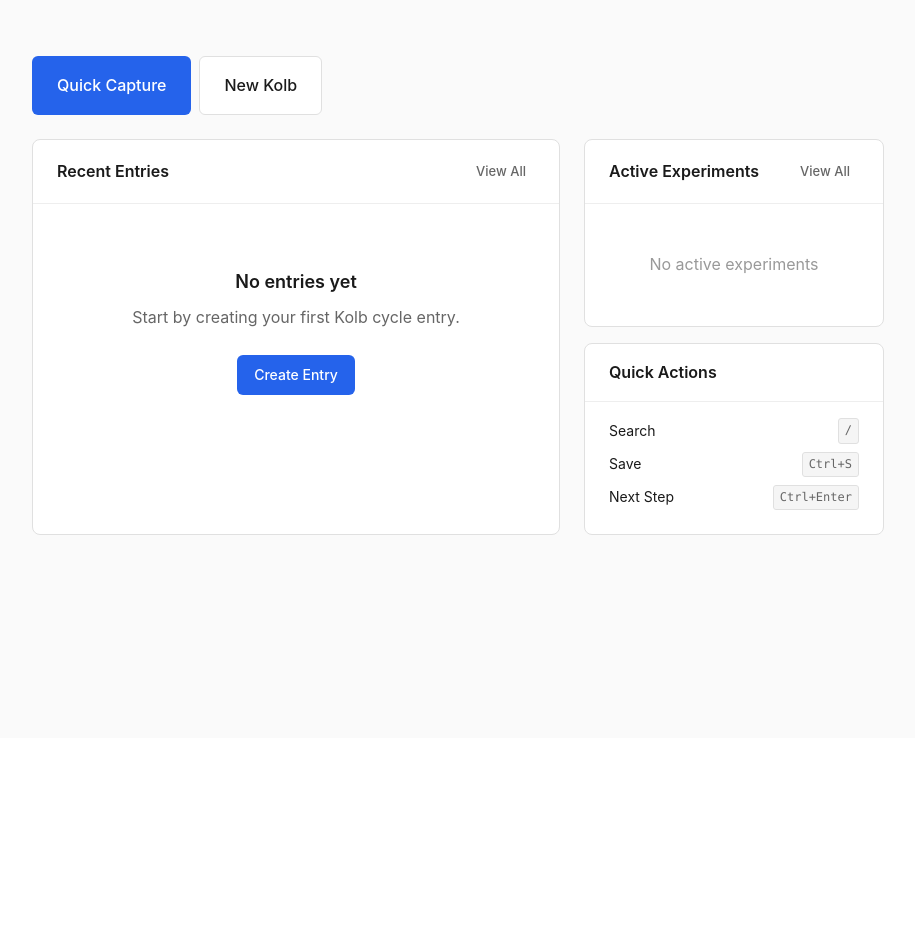
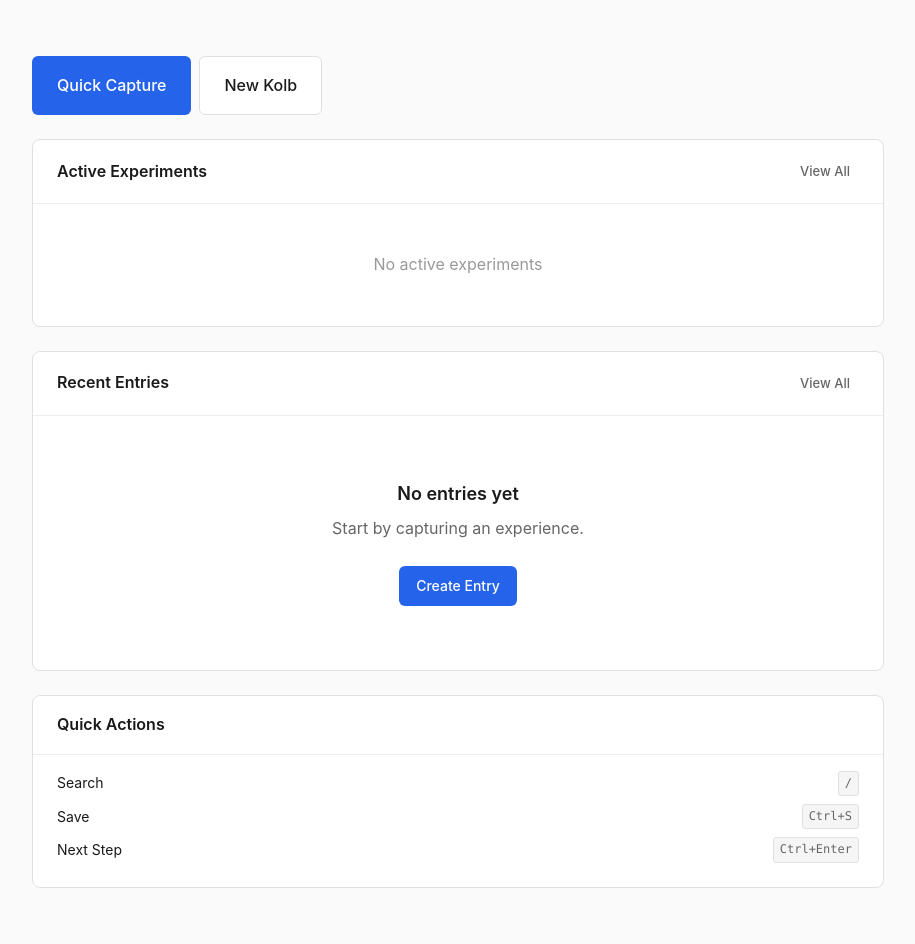
Before and after one commit to hrdkdev/kolbs, a Flask app: page / in a window 1280 px wide. Shown: the part 62-1006 px from the top of the page, without its empty margins (182-1097 px from the left). Before the commit the page ends 597 px from the top, so only its background shows below. Run offline with Flask 3, Linux system fonts and the light colour scheme; data that the repository does not hold is empty.

Commit message:
feat: simplified process

```diff
--- a/app.py
+++ b/app.py
@@ -66,18 +66,16 @@ def get_filters_from_request():
 @app.route("/")
 def index():
     """Home dashboard."""
+    # Get recent entries (no status filtering)
     recent_entries = db.list_entries(limit=10)
     for entry in recent_entries:
         entry["completion"] = db.calculate_completion(entry)
-        entry["missing_steps"] = db.get_missing_steps(entry)
 
-    latest_draft = db.get_latest_draft()
     active_experiments = db.get_active_experiments()[:5]
 
     return render_template(
         "index.html",
         recent_entries=recent_entries,
-        latest_draft=latest_draft,
         active_experiments=active_experiments,
     )
 
@@ -357,16 +355,6 @@ def create_entry_form():
         tag_names = [t.strip() for t in tags_str.split(",") if t.strip()]
         db.set_entry_tags(entry_id, tag_names)
 
-    # Handle marking complete
-    if request.form.get("action") == "complete":
-        entry = db.get_entry(entry_id)
-        can_complete, msg = db.can_mark_complete(entry)
-        if can_complete:
-            db.update_entry(entry_id, {"is_complete": True})
-            flash("Entry marked complete", "success")
-        else:
-            flash(f"Cannot mark complete: {msg}", "error")
-
     flash("Entry created", "success")
     return redirect(url_for("view_entry", entry_id=entry_id))
 
@@ -407,17 +395,6 @@ def update_entry_form(entry_id):
     tags_str = request.form.get("tags", "")
     tag_names = [t.strip() for t in tags_str.split(",") if t.strip()]
     db.set_entry_tags(entry_id, tag_names)
-
-    # Handle marking complete
-    if request.form.get("action") == "complete":
-        entry = db.get_entry(entry_id)
-        can_complete, msg = db.can_mark_complete(entry)
-        if can_complete:
-            db.update_entry(entry_id, {"is_complete": True})
-            flash("Entry marked complete", "success")
-        else:
-            flash(f"Cannot mark complete: {msg}", "error")
-            return redirect(url_for("view_entry", entry_id=entry_id))
 
     flash("Entry saved", "success")
 
@@ -806,6 +783,14 @@ def unarchive_goal_route(goal_id):
     return redirect(url_for("goals_dashboard"))
 
 
+@app.route("/goals/<int:goal_id>/delete", methods=["POST"])
+def delete_goal_route(goal_id):
+    """Permanently delete a goal."""
+    db.delete_goal(goal_id)
+    flash("Goal permanently deleted", "success")
+    return redirect(url_for("goals_dashboard"))
+
+
 @app.route("/goals/<int:goal_id>/metric/add", methods=["POST"])
 def add_metric_form(goal_id):
     """Add a performance metric to a goal."""
--- a/db.py
+++ b/db.py
@@ -1107,6 +1107,12 @@ def archive_goal(goal_id):
     update_goal(goal_id, {"is_archived": True})
 
 
+def delete_goal(goal_id):
+    """Permanently delete a goal and all related data."""
+    with get_db() as conn:
+        conn.execute("DELETE FROM goals WHERE id = ?", (goal_id,))
+
+
 def list_goals(include_archived=False):
     """List all goals."""
     query = "SELECT * FROM goals"
--- a/static/css/style.css
+++ b/static/css/style.css
@@ -470,6 +470,22 @@ main {
     color: var(--text-muted);
 }
 
+/* Badge for count indicators */
+.badge {
+    display: inline-flex;
+    align-items: center;
+    justify-content: center;
+    min-width: 20px;
+    height: 20px;
+    padding: 0 6px;
+    margin-left: var(--space-sm);
+    font-size: 0.75rem;
+    font-weight: 600;
+    border-radius: 10px;
+    background: var(--accent-primary);
+    color: white;
+}
+
 /* Valence indicators */
 .valence-indicator {
     display: inline-block;
@@ -698,6 +714,7 @@ main {
     display: flex;
     align-items: center;
     gap: var(--space-sm);
+    flex-wrap: wrap;
 }
 
 .entry-item-title a {
@@ -811,8 +828,18 @@ main {
     gap: var(--space-lg);
 }
 
+.cycles-grid {
+    display: grid;
+    grid-template-columns: 1fr 1fr;
+    gap: var(--space-lg);
+}
+
 @media (max-width: 900px) {
     .dashboard-grid {
+        grid-template-columns: 1fr;
+    }
+
+    .cycles-grid {
         grid-template-columns: 1fr;
     }
 }
--- a/templates/goal_view.html
+++ b/templates/goal_view.html
@@ -39,6 +39,9 @@
                 <button type="submit" class="btn btn-ghost" onclick="return confirm('Archive this goal?')">Archive</button>
             </form>
             {% endif %}
+            <form action="{{ url_for('delete_goal_route', goal_id=goal.id) }}" method="POST" style="display:inline;">
+                <button type="submit" class="btn btn-ghost text-danger" onclick="return confirm('Permanently delete this goal? This cannot be undone and will delete all logs, metrics, and risks.')">Delete</button>
+            </form>
         </div>
     </div>
 
--- a/templates/index.html
+++ b/templates/index.html
@@ -7,80 +7,9 @@
     <div class="actions-row">
         <a href="{{ url_for('new_entry', quick=1) }}" class="btn btn-primary btn-lg">Quick Capture</a>
         <a href="{{ url_for('new_entry') }}" class="btn btn-secondary btn-lg">New Kolb</a>
-        {% if latest_draft %}
-        <a href="{{ url_for('view_entry', entry_id=latest_draft.id) }}" class="btn btn-secondary btn-lg">
-            Continue Draft
-        </a>
-        {% endif %}
     </div>
 
-    <div class="dashboard-grid">
-        <div class="panel">
-            <div class="panel-header">
-                <span>Recent Entries</span>
-                <a href="{{ url_for('list_entries') }}" class="btn btn-ghost btn-sm">View All</a>
-            </div>
-            <div class="panel-content">
-                {% if recent_entries %}
-                <div class="entry-list">
-                    {% for entry in recent_entries %}
-                    <div class="entry-item">
-                        <div class="entry-item-main">
-                            <div class="entry-item-title">
-                                <span class="valence-indicator valence-{{ entry.valence }}"></span>
-                                <a href="{{ url_for('view_entry', entry_id=entry.id) }}">
-                                    {{ entry.title or 'Untitled' }}
-                                </a>
-                                {% if entry.is_complete %}
-                                <span class="chip chip-complete">Complete</span>
-                                {% else %}
-                                <span class="chip chip-draft">Draft</span>
-                                {% endif %}
-                            </div>
-                            <div class="entry-item-meta">
-                                <span>{{ entry.occurred_at[:10] if entry.occurred_at else 'No date' }}</span>
-                                {% if entry.domain %}
-                                <span>{{ entry.domain }}</span>
-                                {% endif %}
-                                {% if entry.experiment_count %}
-                                <span>{{ entry.experiment_count }} experiment{{ 's' if entry.experiment_count != 1 else '' }}</span>
-                                {% endif %}
-                            </div>
-                            {% if entry.tags %}
-                            <div class="entry-item-tags">
-                                {% for tag in entry.tags %}
-                                <span class="tag-item">{{ tag }}</span>
-                                {% endfor %}
-                            </div>
-                            {% endif %}
-                            {% if entry.missing_steps %}
-                            <div class="text-sm text-muted mt-md">
-                                Missing: {{ entry.missing_steps | join(', ') }}
-                            </div>
-                            {% endif %}
-                        </div>
-                        <div class="entry-item-progress">
-                            <div class="entry-item-progress-label">{{ entry.completion }}%</div>
-                            <div class="progress-bar">
-                                <div class="progress-fill {% if entry.completion == 100 %}complete{% endif %}"
-                                     style="width: {{ entry.completion }}%"></div>
-                            </div>
-                        </div>
-                    </div>
-                    {% endfor %}
-                </div>
-                {% else %}
-                <div class="empty-state">
-                    <div class="empty-state-title">No entries yet</div>
-                    <div class="empty-state-text">Start by creating your first Kolb cycle entry.</div>
-                    <a href="{{ url_for('new_entry') }}" class="btn btn-primary">Create Entry</a>
-                </div>
-                {% endif %}
-            </div>
-        </div>
-
-        <div>
-            <div class="panel">
+    <div class="panel mb-lg">
         <div class="panel-header">
             <span>Active Experiments</span>
             <a href="{{ url_for('list_experiments') }}" class="btn btn-ghost btn-sm">View All</a>
@@ -111,7 +40,60 @@
         </div>
     </div>
 
-            <div class="panel mt-md">
+    <div class="panel">
+        <div class="panel-header">
+            <span>Recent Entries</span>
+            <a href="{{ url_for('list_entries') }}" class="btn btn-ghost btn-sm">View All</a>
+        </div>
+        <div class="panel-content">
+            {% if recent_entries %}
+            <div class="entry-list">
+                {% for entry in recent_entries %}
+                <div class="entry-item">
+                    <div class="entry-item-main">
+                        <div class="entry-item-title">
+                            <span class="valence-indicator valence-{{ entry.valence }}"></span>
+                            <a href="{{ url_for('view_entry', entry_id=entry.id) }}">
+                                {{ entry.title or 'Untitled' }}
+                            </a>
+                        </div>
+                        <div class="entry-item-meta">
+                            <span>{{ entry.occurred_at[:10] if entry.occurred_at else 'No date' }}</span>
+                            {% if entry.domain %}
+                            <span>{{ entry.domain }}</span>
+                            {% endif %}
+                            {% if entry.experiment_count %}
+                            <span>{{ entry.experiment_count }} experiment{{ 's' if entry.experiment_count != 1 else '' }}</span>
+                            {% endif %}
+                        </div>
+                        {% if entry.tags %}
+                        <div class="entry-item-tags">
+                            {% for tag in entry.tags %}
+                            <span class="tag-item">{{ tag }}</span>
+                            {% endfor %}
+                        </div>
+                        {% endif %}
+                    </div>
+                    <div class="entry-item-progress">
+                        <div class="progress-bar">
+                            <div class="progress-fill {% if entry.completion == 100 %}complete{% endif %}"
+                                 style="width: {{ entry.completion }}%"></div>
+                        </div>
+                    </div>
+                </div>
+                {% endfor %}
+            </div>
+            {% else %}
+            <div class="empty-state">
+                <div class="empty-state-title">No entries yet</div>
+                <div class="empty-state-text">Start by capturing an experience.</div>
+                <a href="{{ url_for('new_entry') }}" class="btn btn-primary">Create Entry</a>
+            </div>
+            {% endif %}
+        </div>
+    </div>
+
+    <div class="panel mt-lg">
         <div class="panel-header">
             <span>Quick Actions</span>
         </div>
@@ -131,6 +113,4 @@
         </div>
     </div>
 </div>
-    </div>
-</div>
 {% endblock %}
```
Also changed, not shown: templates/entries.html (+4 -20 lines), templates/entry_form.html (+2 -10 lines), templates/export.html (+0 -8 lines), templates/goals_dashboard.html (+8 -3 lines). Lines whose indentation alone changed are shown as unchanged.
